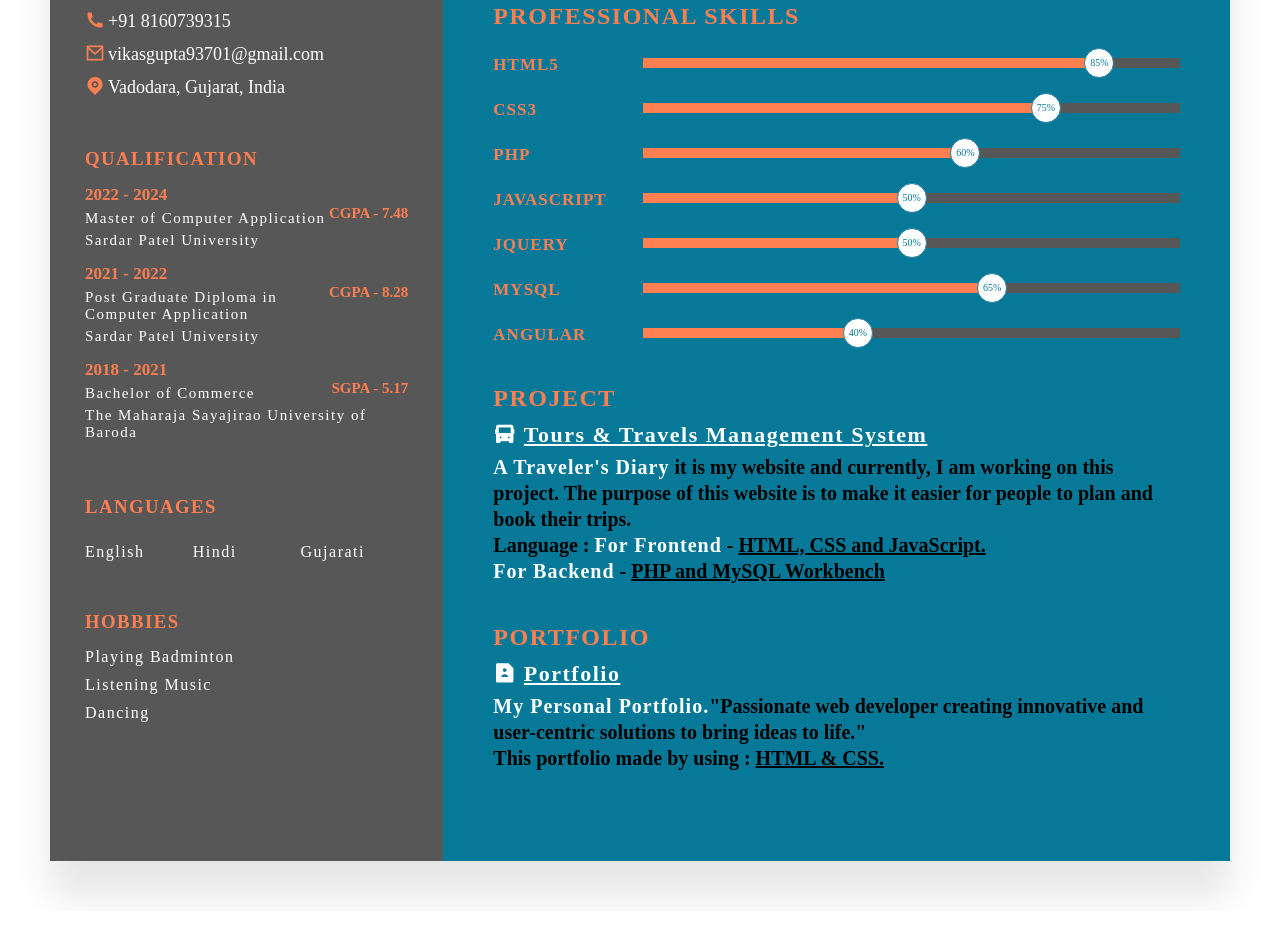
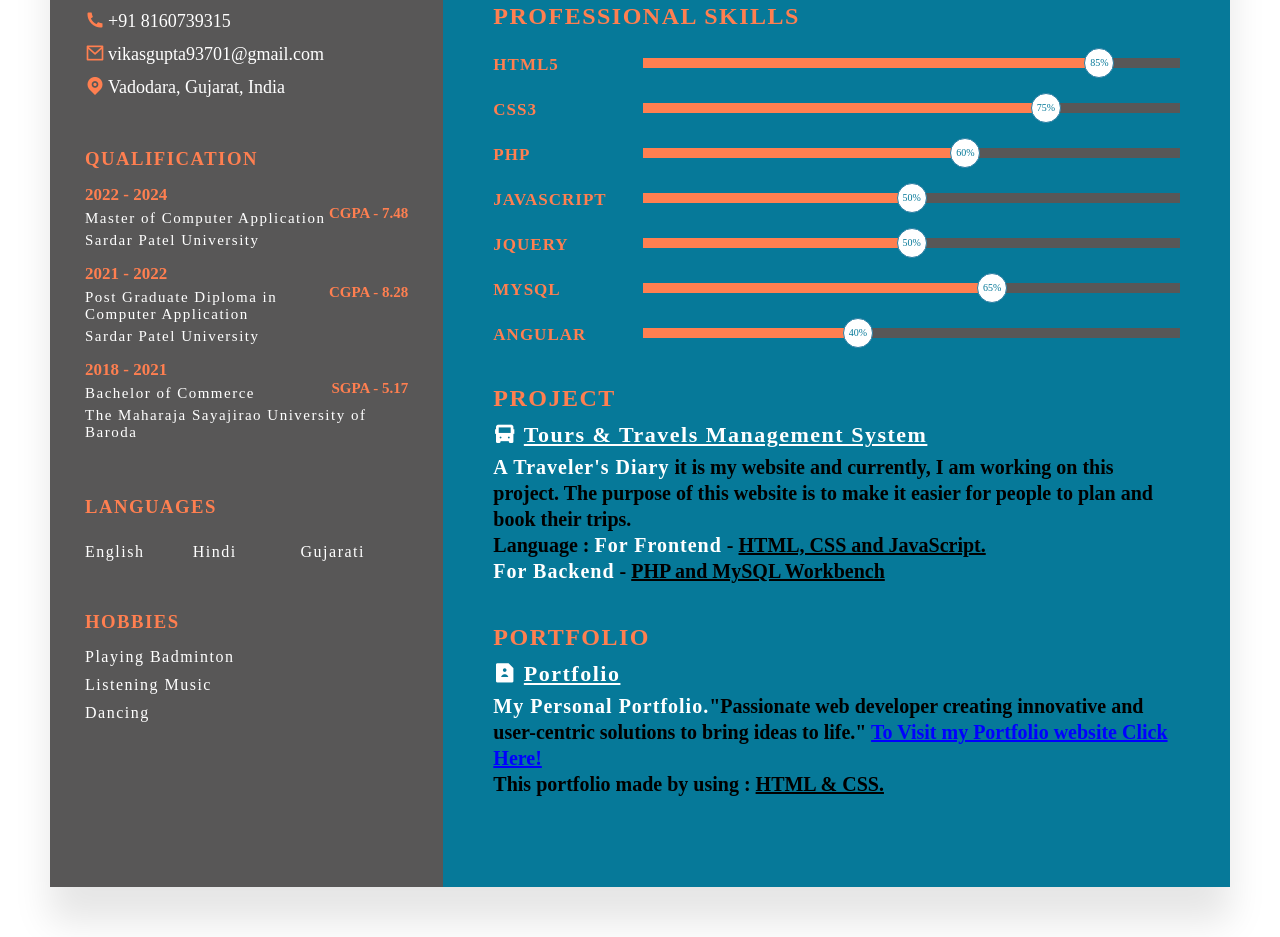
Before and after one commit to Vikasgupta8160/My_Resume, a plain HTML site: page index.html in a window 1280 px wide. Shown: the part 452-1389 px from the top of the page. Before the commit the page ends 1363 px from the top, so only its background shows below. Drawn offline with nearby package versions, Linux system fonts and the light colour scheme.

Commit message:
index.html and style.css

```diff
--- a/index.html
+++ b/index.html
@@ -157,7 +157,7 @@
           <h2 class="title2">Portfolio</h2>
           <h3><i class="ri-file-user-fill"></i>
             <u>Portfolio</u></h3>
-          <h4><span>My Personal Portfolio.</span>"Passionate web developer creating innovative and user-centric solutions to bring ideas to life."<br> <b>This portfolio made by using : <u>HTML & CSS.</u></h4>
+          <h4><span>My Personal Portfolio.</span>"Passionate web developer creating innovative and user-centric solutions to bring ideas to life." <a href="https://vikasgupta8160.github.io/My_Projects/">To Visit my Portfolio website Click Here! </a><br> <b>This portfolio made by using : <u>HTML & CSS.</u></h4>
         </div>
 
       </div>
--- a/style.css
+++ b/style.css
@@ -337,6 +337,9 @@ p{
     line-height: 1.3em;
     font-size: 20px;
 }
+.project h4 a{
+    color: blue;
+}
 .project h4 span{
     color: #FFFFFF;
     letter-spacing: 1px;
```
